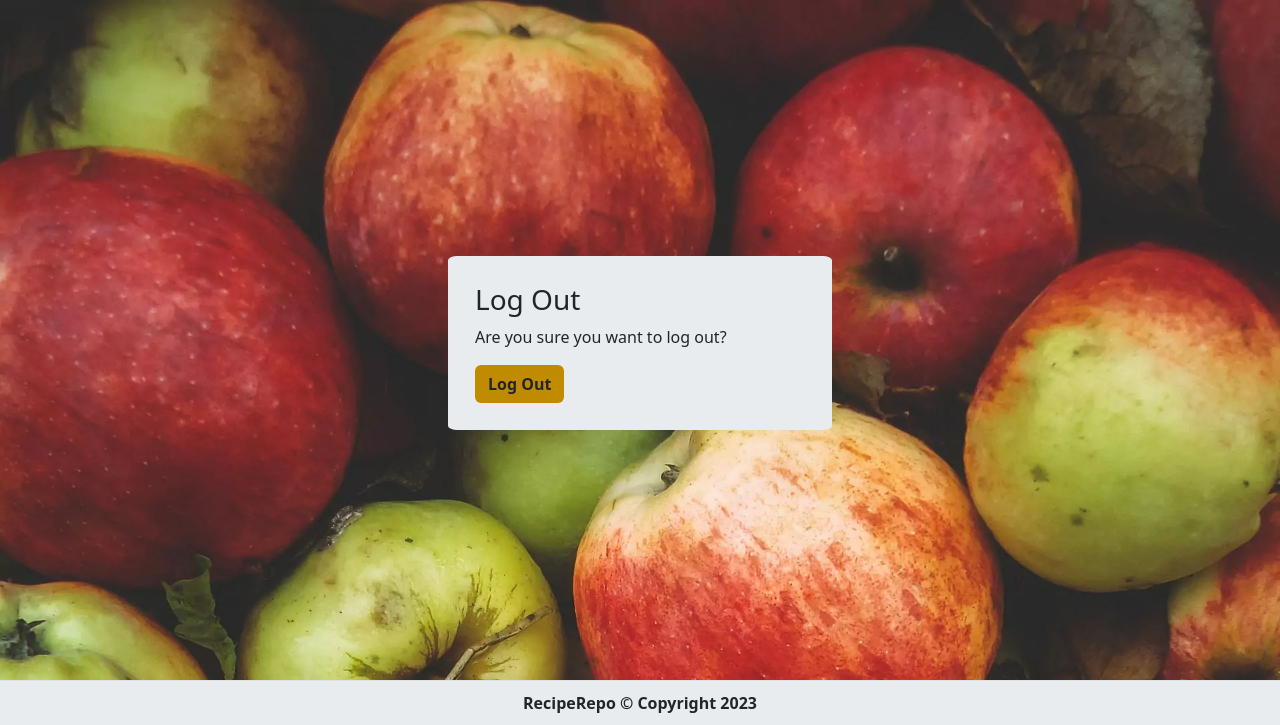
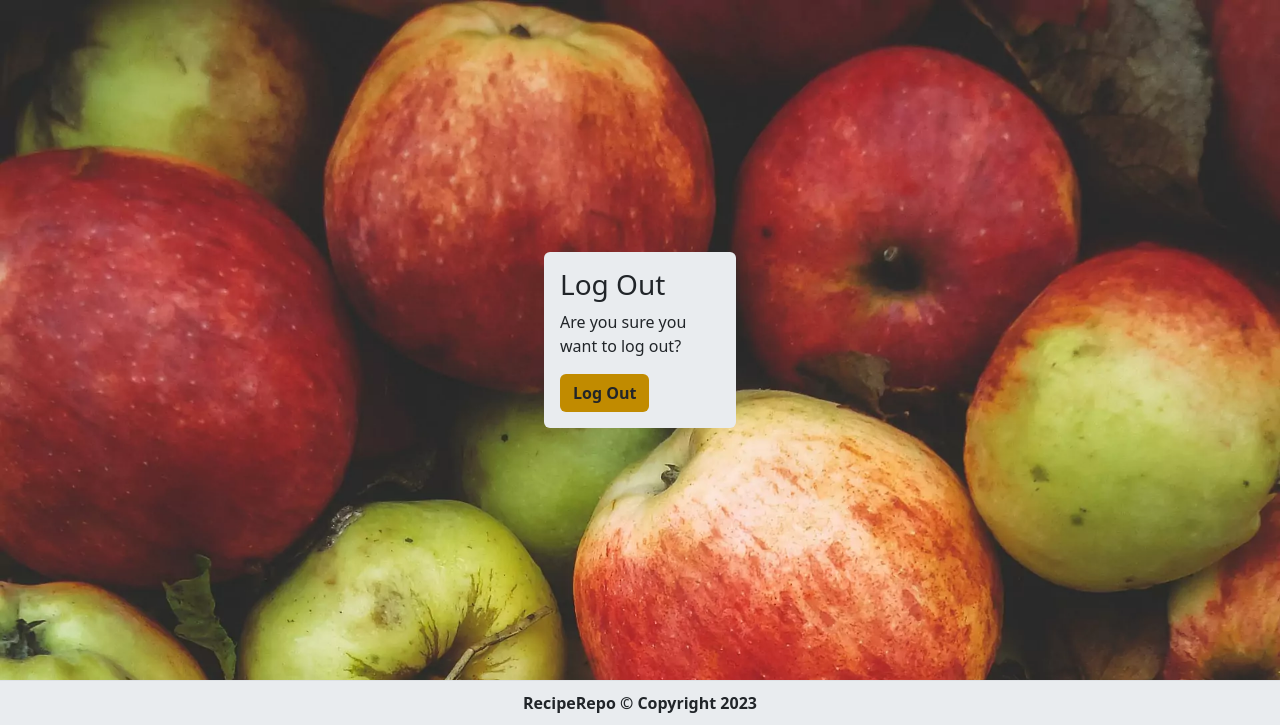
Before and after one commit to AlfredA93/recipe-repo-2, a Django app: page /accounts/logout/ in a window 1280 px wide. Shown: the part 116-841 px from the top of the page. Run offline with Django 3.2, Linux system fonts and the light colour scheme; the visitor is signed in with stand-in values (Sample User, id 1); some libraries are stand-ins or nearby versions.

Commit message:
Refactor logout.html - simplify div's

```diff
--- a/templates/account/logout.html
+++ b/templates/account/logout.html
@@ -14,10 +14,8 @@ active
 
 {% block content %}
 
-<div class="logout-img">
-  <div class="container col-md-6 bdr bckgrnd">
-    <div class="container d-flex justify-content-center mt-4 mb-4">
-      <div class="row">
+<div class="logout-img d-flex justify-content-center align-items-center">
+  <div class="rounded col-md-3 bckgrnd p-3">
         <h3>{% trans "Log Out" %}</h3>
         <p class="logout-text">{% trans 'Are you sure you want to log out?' %}</p>
         <form method="post" action="{% url 'account_logout' %}">
@@ -27,8 +25,6 @@ active
           {% endif %}
           <button class="btn btn-login" type="submit">{% trans 'Log Out' %}</button>
         </form>
-      </div>
-    </div>
   </div>
 </div>
 
```
